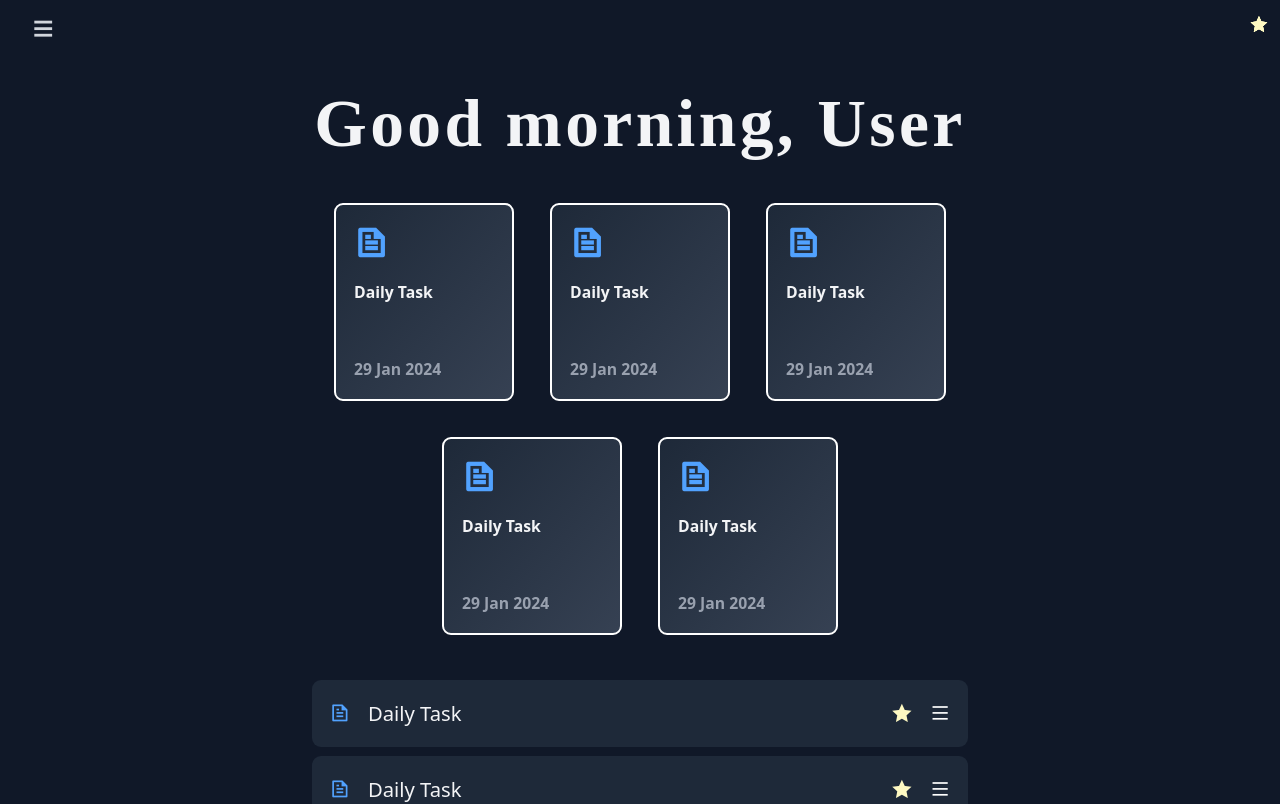
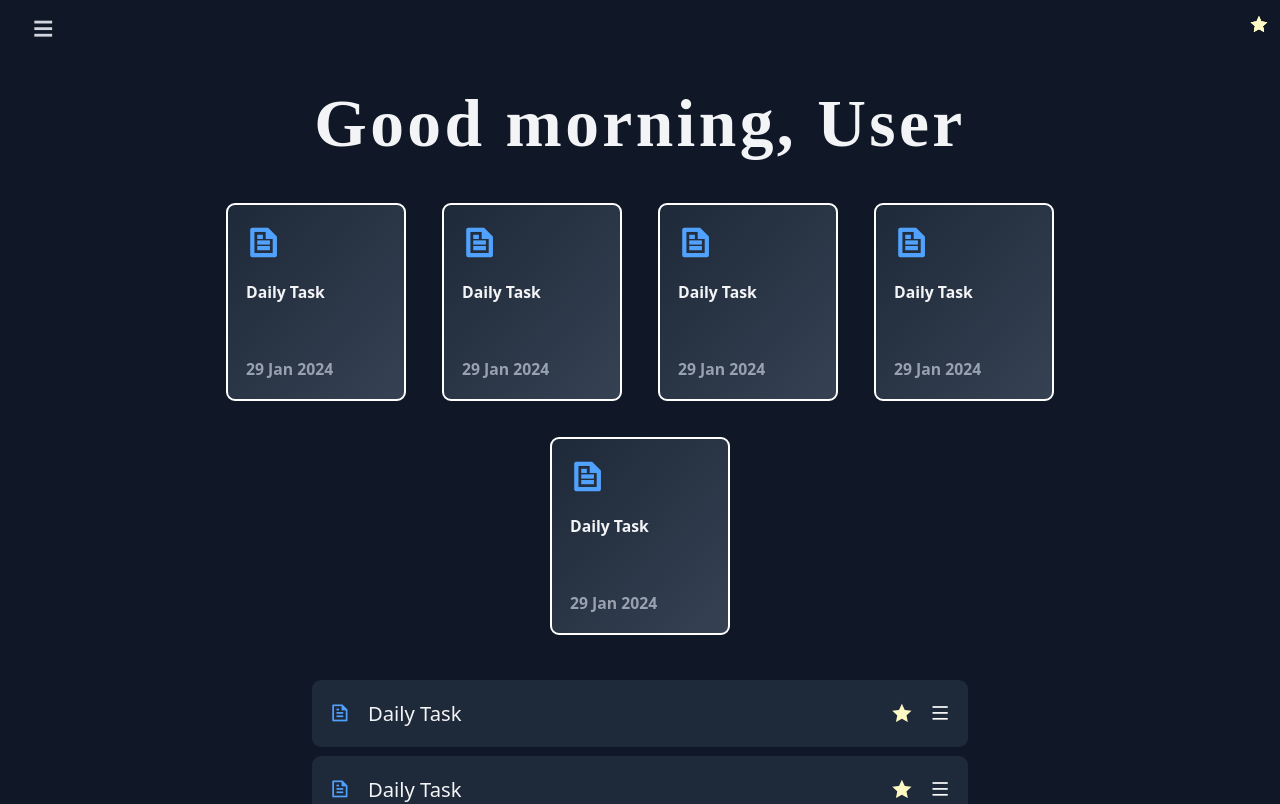
Before and after one commit to virtualharsh/Notion-Clone, a React (Vite) app: page / in a window 1280 px wide. Shown: the top 804 px of the page. Built offline with nearby package versions, Linux system fonts and the light colour scheme; a web font is replaced by a local one.

Commit message:
fix width

```diff
--- a/src/components/Notes/NoteBody.jsx
+++ b/src/components/Notes/NoteBody.jsx
@@ -8,7 +8,7 @@ const NoteBody = () => {
 
             <h1 className="text-4xl md:text-6xl font-bold text-gray-100 font-family-kirang tracking-wider">Good morning, User </h1>
 
-            <div className="hidden md:w-7/12 md:flex gap-8 flex-wrap justify-center">
+            <div className="hidden md:w-12/12 px-40 md:flex gap-8 flex-wrap justify-center">
                 {[...Array(5)].map((_, index) => (
                     <div
                         key={index}
```
